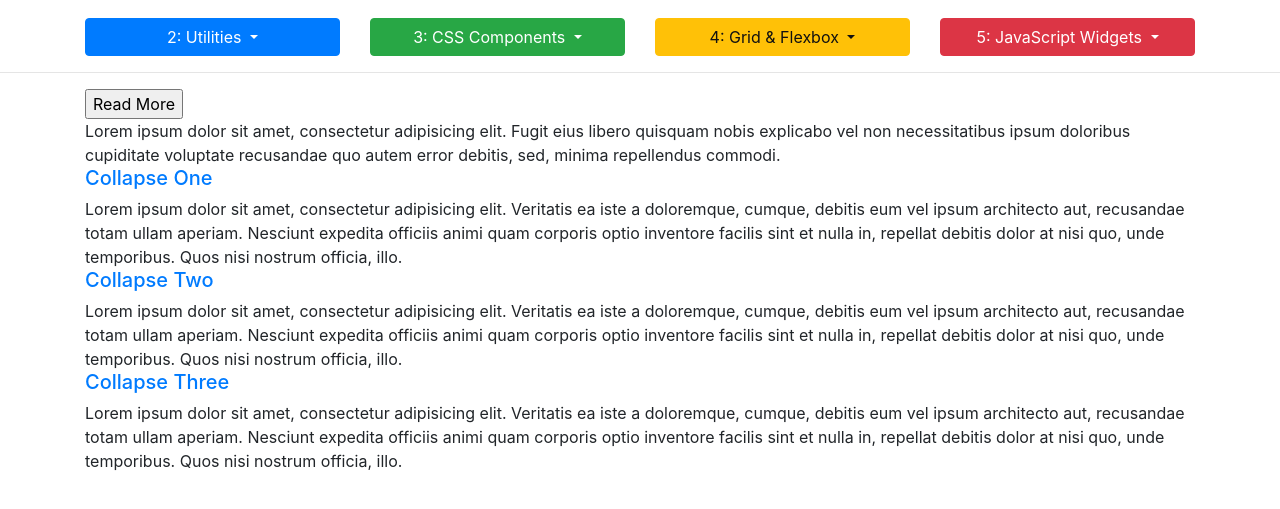
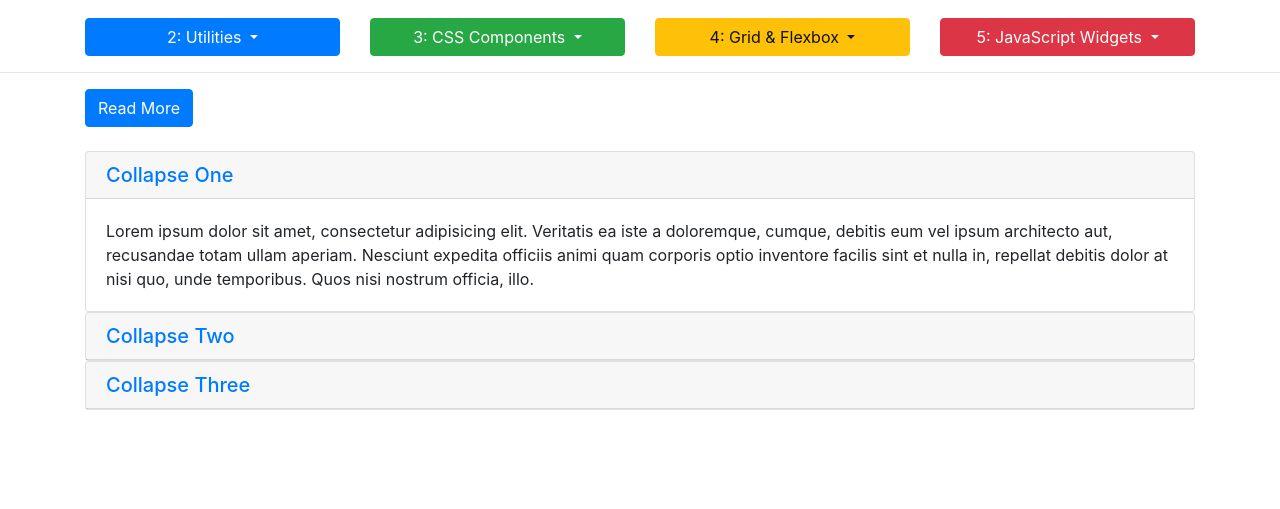
Before and after one commit to BrandonSmith8038/Udemy-BootStrap-4, a plain HTML site: page Bootstrap Sandbox/5_3_collapse.html in a window 1280 px wide. Shown: the part 109-618 px from the top of the page. Drawn offline with nearby package versions, Linux system fonts and the light colour scheme.

Commit message:
Finished collapse and accordian

```diff
--- a/Bootstrap Sandbox/5_3_collapse.html
+++ b/Bootstrap Sandbox/5_3_collapse.html
@@ -82,61 +82,59 @@
     <!--########################START HERE#########################-->
 
     <!-- BUTTON WITH COLLAPSE -->
-    <button>Read More</button>
+    <button class="btn btn-primary d-block mb-4" data-toggle="collapse" data-target="#collapse-btn-1">Read More</button>
 
-    <div>
-      <div>
-        <div>
+    <div class="collapse mb-5" id="collapse-btn-1">
+      <div class="card">
+        <div class="card-body">
           Lorem ipsum dolor sit amet, consectetur adipisicing elit. Fugit eius libero quisquam nobis explicabo vel non necessitatibus ipsum doloribus cupiditate voluptate recusandae quo autem error debitis, sed, minima repellendus commodi.
         </div>
       </div>
     </div>
 
     <!-- ACCORDION -->
-    <div>
-      <div>
-        <div>
-          <h5><a href="#">
+    <div id="accordion" role="tablist">
+      <div class="card">
+        <div class="card-header" role="tab" id="heading">
+          <h5 class="mb-0"><a href="#collapse1" data-parent="#accordion" data-toggle="collapse">
             Collapse One
           </a></h5>
         </div>
 
-        <div>
-          <div>
+        <div id="collapse1" class="collapse show">
+          <div class="card-body">
             Lorem ipsum dolor sit amet, consectetur adipisicing elit. Veritatis ea iste a doloremque, cumque, debitis eum vel ipsum architecto aut, recusandae totam ullam aperiam. Nesciunt expedita officiis animi quam corporis optio inventore facilis sint et nulla in, repellat debitis dolor at nisi quo, unde temporibus. Quos nisi nostrum officia, illo.
           </div>
         </div>
       </div>
 
-      <div>
-        <div>
-          <h5><a href="#">
+      <div class="card">
+        <div class="card-header" role="tab" id="heading">
+          <h5 class="mb-0"><a href="#collapse2" data-parent="#accordion" data-toggle="collapse">
             Collapse Two
           </a></h5>
         </div>
 
-        <div>
-          <div>
+        <div id="collapse2" class="collapse">
+          <div class="card-body">
             Lorem ipsum dolor sit amet, consectetur adipisicing elit. Veritatis ea iste a doloremque, cumque, debitis eum vel ipsum architecto aut, recusandae totam ullam aperiam. Nesciunt expedita officiis animi quam corporis optio inventore facilis sint et nulla in, repellat debitis dolor at nisi quo, unde temporibus. Quos nisi nostrum officia, illo.
           </div>
         </div>
       </div>
 
-      <div>
-        <div>
-          <h5><a href="#">
+      <div class="card">
+        <div class="card-header" role="tab" id="heading">
+          <h5 class="mb-0"><a href="#collapse3" data-parent="#accordion" data-toggle="collapse">
             Collapse Three
           </a></h5>
         </div>
 
-        <div>
-          <div>
+        <div id="collapse3" class="collapse">
+          <div class="card-body">
             Lorem ipsum dolor sit amet, consectetur adipisicing elit. Veritatis ea iste a doloremque, cumque, debitis eum vel ipsum architecto aut, recusandae totam ullam aperiam. Nesciunt expedita officiis animi quam corporis optio inventore facilis sint et nulla in, repellat debitis dolor at nisi quo, unde temporibus. Quos nisi nostrum officia, illo.
           </div>
         </div>
       </div>
-    </div>
-  </div>
 
   <div style="margin-top:500px;"></div>
 
```
Also changed, not shown: Bootstrap Sandbox/5_2_carousel.html (+1 -1 lines).
